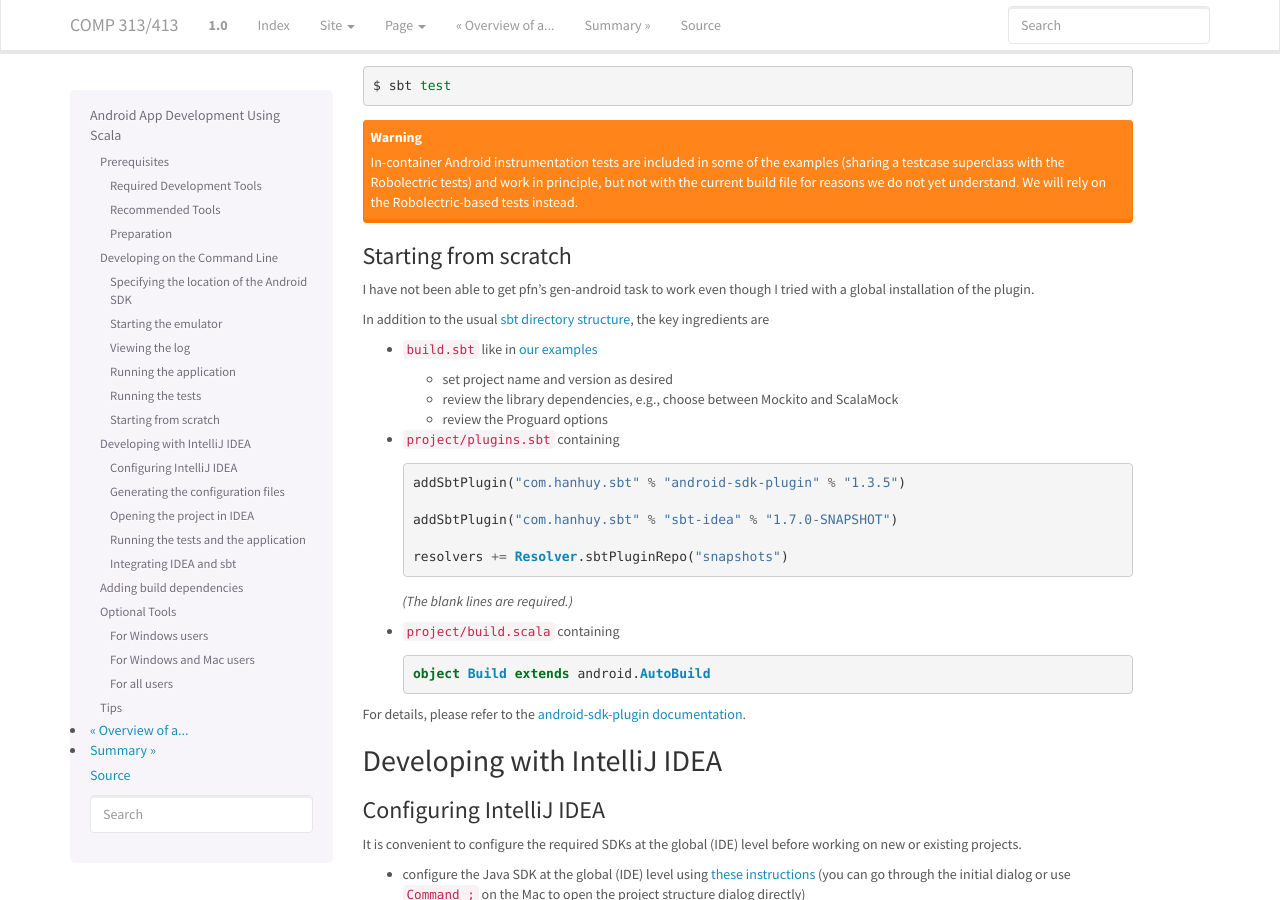
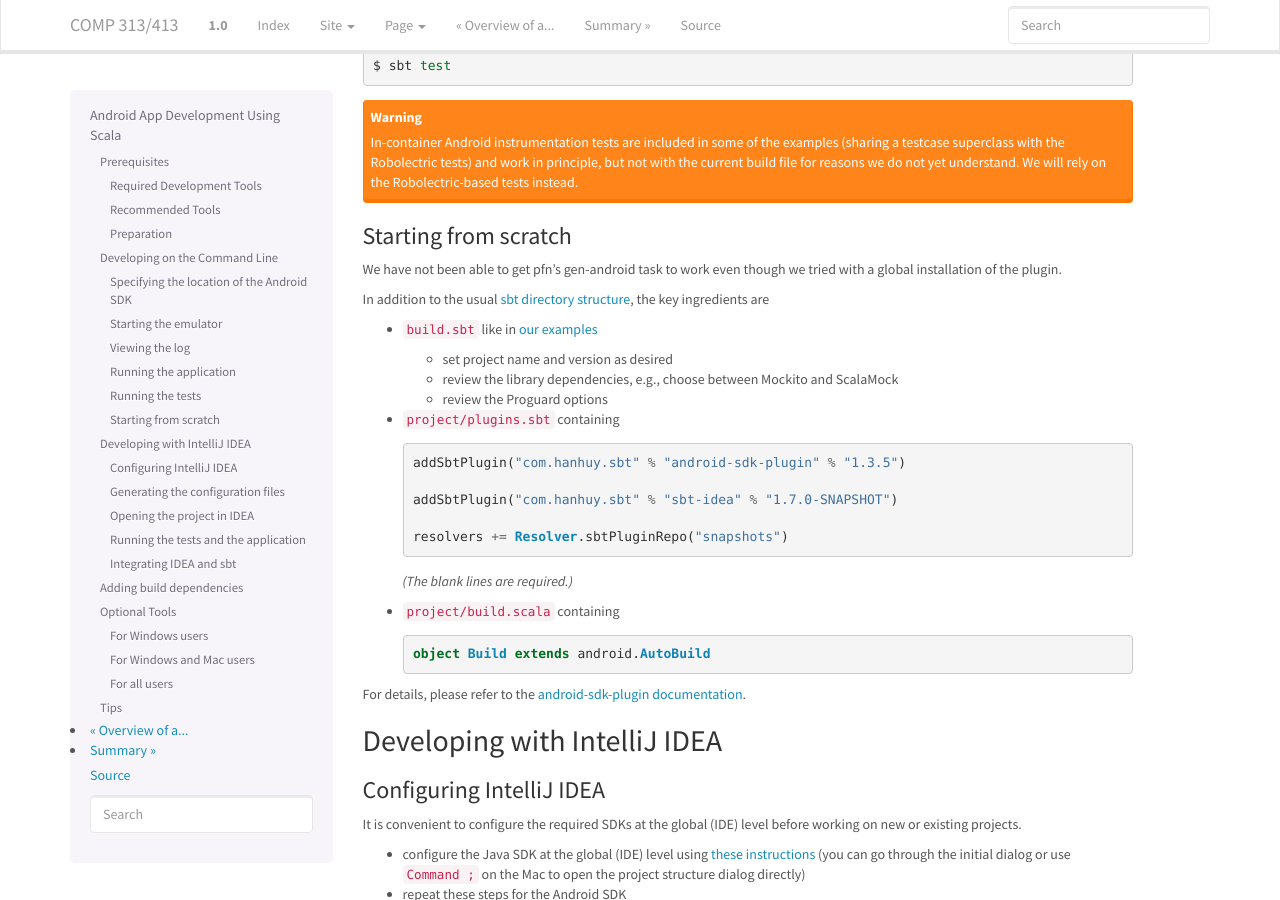
Before and after one commit to LoyolaChicagoBooks/lucoodevcourse, a Sphinx documentation site: the page built from source/scalaandroiddev.rst, in a window 1280 px wide and 900 px high, scrolled down 4125 px. Built offline with Sphinx 7.4.7, drawn with Linux system fonts in a browser that asks for light colours; some of the changed text lies outside the part shown.

```diff
--- a/source/scalaandroiddev.rst
+++ b/source/scalaandroiddev.rst
@@ -250,14 +249,14 @@ out-of-container functional tests.
 Starting from scratch
 ^^^^^^^^^^^^^^^^^^^^^
 
-I have not been able to get pfn's gen-android task to work even though
-I tried with a global installation of the plugin.
+We have not been able to get pfn's gen-android task to work even though
+we tried with a global installation of the plugin.
 
 In addition to the usual `sbt directory structure
 <http://www.scala-sbt.org/0.13/tutorial/Directories.html>`_, the key
 ingredients are
 
-- ``build.sbt`` like in `our examples <https://bitbucket.org/lucoodevcourse>`_
+- ``build.sbt`` like in `our examples <https://github.com/LoyolaChicagoCode?query=android-scala>`_
 
   - set project name and version as desired
   - review the library dependencies, e.g., choose between Mockito and
```
Also changed, not shown: other parts of source/scalaandroiddev.rst (+3 -3 lines).
